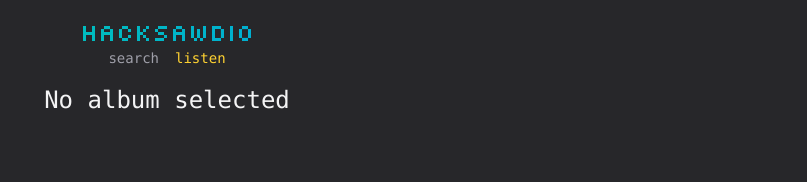
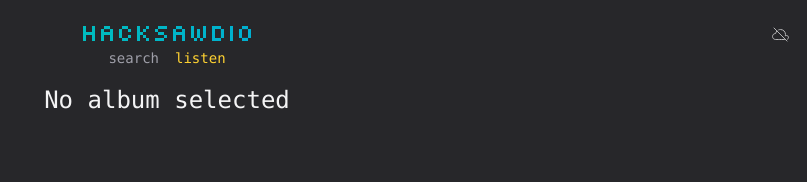
Before and after one commit to ericsakmar/hacksawdio, a React (Vite) app: page /player in a window 1280 px wide. Shown: the top 182 px of the page, without its empty margins (473-1280 px from the left). Built offline with nearby package versions, Linux system fonts and the light colour scheme.

Commit message:
moves stuff to layout

```diff
--- a/src/Routes.tsx
+++ b/src/Routes.tsx
@@ -3,14 +3,18 @@ import App from "./App";
 import LoginPage from "./features/auth/LoginPage";
 import SearchPage from "./features/search/SearchPage";
 import PlayerPage from "./features/playback/PlayerPage";
+import MainLayout from "./features/MainLayout";
 
 function Routes() {
   return (
     <RoutesBase>
       <Route path="/" element={<App />} />
       <Route path="/login" element={<LoginPage />} />
-      <Route path="/search" element={<SearchPage />} />
-      <Route path="/player" element={<PlayerPage />} />
+
+      <Route element={<MainLayout />}>
+        <Route path="/search" element={<SearchPage />} />
+        <Route path="/player" element={<PlayerPage />} />
+      </Route>
     </RoutesBase>
   );
 }
--- /dev/null
+++ b/src/features/MainLayout.tsx
@@ -0,0 +1,35 @@
+import { Outlet } from "react-router";
+import Logo from "./components/Logo";
+import OfflineIcon from "./components/OfflineIcon";
+import OnlineIcon from "./components/OnlineIcon";
+import Nav from "./Nav";
+import { useOnlineStatus } from "./OnlineStatusProvider";
+import { useDownloadStatus } from "./search/useDownloadStatus";
+
+function MainLayout() {
+  const { isQueueActive } = useDownloadStatus();
+  const { isOnline, setIsOnline } = useOnlineStatus();
+
+  const handleOnlineToggle = () => {
+    setIsOnline(!isOnline);
+  };
+
+  return (
+    <main className="container mx-auto p-4">
+      <header className="relative">
+        <Logo animated={isQueueActive} />
+        <button
+          onClick={handleOnlineToggle}
+          className="absolute top-2 right-0 opacity-70 focus:opacity-100 hover:opacity-100"
+        >
+          {isOnline ? <OnlineIcon /> : <OfflineIcon />}
+        </button>
+        <Nav />
+      </header>
+
+      <Outlet />
+    </main>
+  );
+}
+
+export default MainLayout;
--- a/src/features/playback/PlayerPage.tsx
+++ b/src/features/playback/PlayerPage.tsx
@@ -1,18 +1,7 @@
-import Logo from "../components/Logo";
-import Nav from "../Nav";
 import Player from "./Player";
 
 function PlayerPage() {
-  return (
-    <main className="container mx-auto p-4 flex flex-col h-screen">
-      <header className="relative">
-        <Logo />
-        <Nav />
-      </header>
-
-      <Player />
-    </main>
-  );
+  return <Player />;
 }
 
 export default PlayerPage;
--- a/src/features/search/SearchPage.tsx
+++ b/src/features/search/SearchPage.tsx
@@ -1,15 +1,10 @@
-import { useEffect, useRef, useState } from "react";
+import { useEffect, useRef } from "react";
 import { invoke } from "@tauri-apps/api/core";
-import Logo from "../components/Logo";
-import { useDownloadStatus } from "./useDownloadStatus";
 import { useSearch } from "./useSearch";
-import OnlineIcon from "../components/OnlineIcon";
-import OfflineIcon from "../components/OfflineIcon";
 import { useSearchHotkeys } from "./useSearchHotkeys";
 import OnlineSearchResult from "./OnlineSearchResult";
 import OfflineSearchResult from "./OfflineSearchResult";
 import { usePlayback } from "../playback/PlaybackProvider";
-import Nav from "../Nav";
 import { useNavigate } from "react-router";
 import MiniPlayer from "./MiniPlayer";
 import { useOnlineStatus } from "../OnlineStatusProvider";
@@ -17,14 +12,12 @@ import { useOnlineStatus } from "../OnlineStatusProvider";
 function SearchPage() {
   const searchInputRef = useRef<HTMLInputElement>(null);
   const resultsRef = useRef<HTMLUListElement>(null);
-  const { isQueueActive } = useDownloadStatus();
-  const { isOnline, setIsOnline } = useOnlineStatus();
+  const { isOnline } = useOnlineStatus();
   const { setAlbum, album } = usePlayback();
   const navigate = useNavigate();
 
   const {
     executeSearch,
-    isSearching,
     limit,
     offset,
     results,
@@ -81,10 +74,6 @@ function SearchPage() {
     }
   };
 
-  const handleOnlineToggle = () => {
-    setIsOnline((prev) => !prev);
-  };
-
   const handlePlay = async (id: string) => {
     const album = await invoke<Album>("get_album_info", { albumId: id });
     setAlbum(album);
@@ -92,18 +81,7 @@ function SearchPage() {
   };
 
   return (
-    <main className="container mx-auto p-4">
-      <header className="relative">
-        <Logo animated={isSearching || isQueueActive} />
-        <button
-          onClick={handleOnlineToggle}
-          className="absolute top-2 right-0 opacity-70 focus:opacity-100 hover:opacity-100"
-        >
-          {isOnline ? <OnlineIcon /> : <OfflineIcon />}
-        </button>
-        <Nav />
-      </header>
-
+    <>
       <form
         onSubmit={handleSubmit}
         className="bg-zinc-900 border-zinc-600 border-dashed border-2 p-4 my-4 flex rounded shadow-black shadow gap-4 focus-within:border-amber-300"
@@ -170,7 +148,7 @@ function SearchPage() {
           <MiniPlayer />
         </div>
       ) : null}
-    </main>
+    </>
   );
 }
 
```
